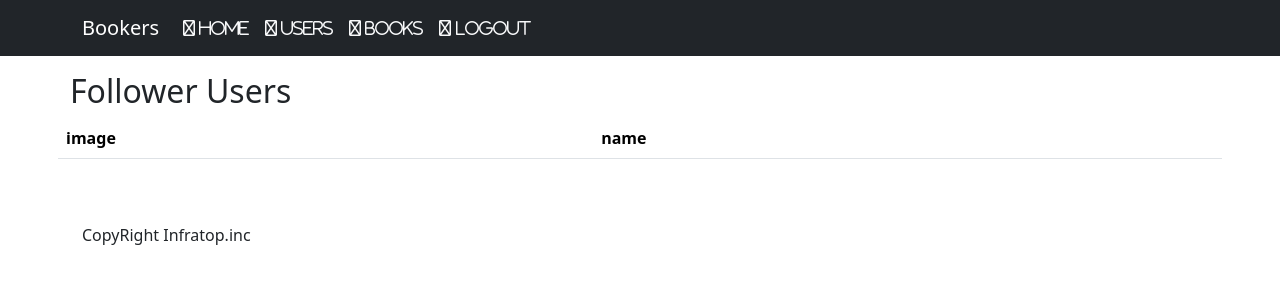
After one commit to HidekiShiba/application_problem4, a Rails app: page /users/1/followers in a window 1280 px wide. The commit adds this page. Shown: the top 300 px of the page. Run offline with Rails 7, Linux system fonts and the light colour scheme; a user stored in the database is signed in; lists and menus that the app fills with data are empty; style sheets or scripts are compiled from the project's sources; parts of the project's set-up code (start-up, migrations or seed data) failed here and were passed over; some libraries are stand-ins or nearby versions.

Commit message:
[Add]　フォロー/フォロワー画面

```diff
--- a/app/controllers/users_controller.rb
+++ b/app/controllers/users_controller.rb
@@ -30,6 +30,14 @@ class UsersController < ApplicationController
     end
   end
 
+  def following
+    @user = User.find(params[:id])
+  end
+
+  def followers
+    @user = User.find(params[:id])
+  end
+
   private
 
   def user_params
--- a/app/views/users/_list.html.erb
+++ b/app/views/users/_list.html.erb
@@ -15,11 +15,11 @@
         </tr>
         <tr>
           <th>follows</th>
-          <th><%= @user.follower.count %></th>
+          <th><%= link_to user.follower.count, following_user_path(user) %></th>
         </tr>
         <tr>
           <th>followers</th>
-          <th><%= @user.followed.count %></th>
+          <th><%= link_to user.followed.count, followers_user_path(user) %></th>
         </tr>
       </tbody></table>
     </table>
--- /dev/null
+++ b/app/views/users/followers.html.erb
@@ -0,0 +1,26 @@
+<p id="notice"></p>
+<div class="container px-5 px-sm-0">
+  <div class="row">
+  <h2>Follower Users</h2>
+  <table class="table">
+  <thead>
+    <tr>
+      <th>image</th>
+      <th>name</th>
+      <th colspan="3"></th>
+    </tr>
+  </thead>
+  <tbody>
+    <% @user.follower_user.where.not(id: current_user.id).each do |user|  %>
+      <tr>
+        <td><%= attachment_image_tag user, :profile_image, format: 'jpeg', fallback: "no_image.jpg", size: "60x60" %></td>
+        <td><%= user.name %></td>
+        <td>フォロー数： <%= user.follower.count %></td>
+        <td>フォロワー数：<%= user.followed.count %></td>
+        <td><%= link_to "Show", user_path(user) %></td>
+      </tr>
+    <% end %>
+  </tbody>
+</table>
+  </div>
+</div>
--- a/config/routes.rb
+++ b/config/routes.rb
@@ -3,9 +3,15 @@ Rails.application.routes.draw do
   get 'home/about' => 'homes#about'
   devise_for :users, controllers: { registrations: 'users/registrations',
                                     sessions: 'users/sessions' }
-  resources :users, only: [:show, :index, :edit, :update]
+  resources :users, only: [:show, :index, :edit, :update] do
+    member do
+      get :following, :followers
+    end
+  end
+
   post 'follow/:id' => 'relationships#follow', as: 'follow' # フォローする
   post 'unfollow/:id' => 'relationships#unfollow', as: 'unfollow' # フォロー外す
+
   resources :books, only: [:new, :create, :index, :show, :edit, :update, :destroy] do
     resources :book_comments, only: [:create, :destroy]
     resource :favorites, only: [:create, :destroy]
```
Also changed, not shown: app/views/users/following.html.erb (added, +26 -0 lines), app/views/users/show.html.erb (indentation only), db/development.sqlite3, 9 other files.
